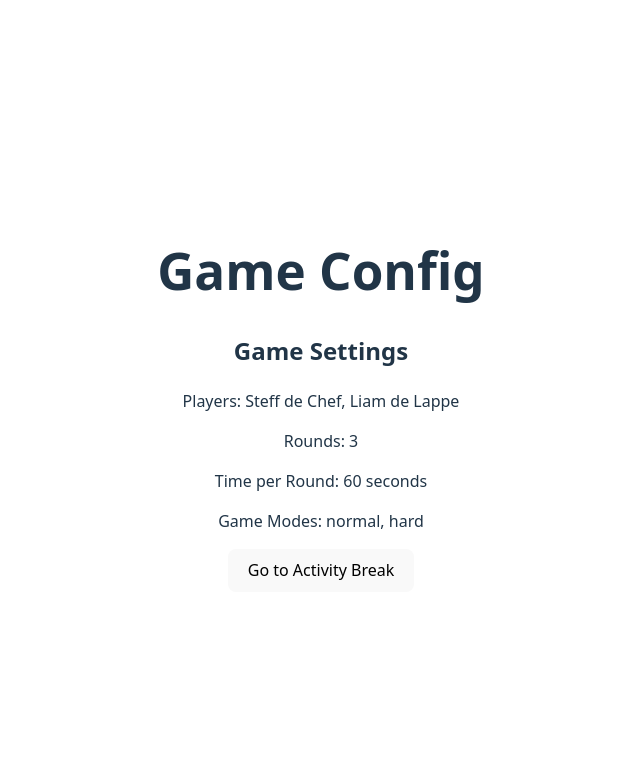
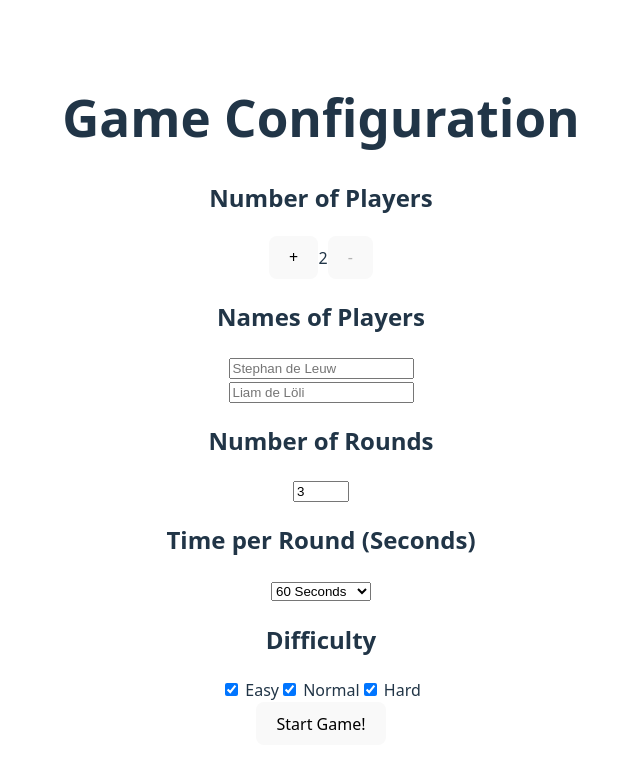
Before and after one commit to hagmannStephan/prosecco-party-vue, a Vue app: page /activity/game-config in a window 1280 px wide. Shown: the top 768 px of the page, without its empty margins (319-959 px from the left). Built offline with nearby package versions, Linux system fonts and the light colour scheme.

Commit message:
chore: added translations to ActivityBreak.vue

```diff
--- /dev/null
+++ b/src/helpers/Activity/configHelper.ts
@@ -0,0 +1,16 @@
+import { useGameStore } from '@/stores/activity/settingsStore';
+
+export function isPiniaComplete(gS: ReturnType<typeof useGameStore>) {
+   if (
+        !gS.getPlayers.length ||
+        gS.getRounds === undefined ||
+        !gS.getTimePerRound ||
+        !gS.getGameModes.length ||
+        gS.getCurrentRound === undefined ||
+        gS.getCurrentPlayer === undefined
+    ) {
+        return false; // Pinia is not complete
+    } else {
+        return true; // Pinia is complete
+    }
+}
--- a/src/i18n.ts
+++ b/src/i18n.ts
@@ -2,13 +2,25 @@ import { createI18n } from "vue-i18n";
 
 import homeEn from "./locales/en/Home.ts";
 import homeDe from "./locales/de/Home.ts";
+import ActivityConfigEn from "./locales/en/games/activity/ActivityConfig.ts";
+import ActivityConfigDe from "./locales/de/games/activity/ActivityConfig.ts";
+import ActivityBreakEn from "./locales/en/games/activity/ActivityBreak.ts";
+import ActivityBreakDe from "./locales/de/games/activity/ActivityBreak.ts";
 
 const messages = {
     en: {
         home: homeEn,
+        activity: {
+            config: ActivityConfigEn,
+            break: ActivityBreakEn,
+        }
     },
     de: {
         home: homeDe,
+        activity: {
+            config: ActivityConfigDe,
+            break: ActivityBreakDe,
+        }
     },
 };
 
--- /dev/null
+++ b/src/locales/de/games/activity/ActivityBreak.ts
@@ -0,0 +1,12 @@
+export default {
+    "title": " ist dran!",
+    "mode": {
+        "title": "Spielmodus",
+        "pantomime": "🎭 Pantomime ",
+        "describe": "🗣️ Beschreiben",
+        "draw": "🖌️ Zeichnen",
+    },
+    "button": {
+        "start": "Runde starten!",
+    }
+}
--- a/src/locales/de/games/activity/ActivityConfig.ts
+++ b/src/locales/de/games/activity/ActivityConfig.ts
@@ -1,11 +1,29 @@
 export default {
-    "activity": {
-        "config": "Spielkonfiguration",
-        "num-players": "Anzahl Spielende",
-        "name-players": "Namen der Spielenden",
-        "num-rounds": "Anzahl Runden",
-        "time-per-round": "Zeit pro Runde",
-        "game-modes": "Spielmodi",
-        "start-game": "Spiel starten!",
-    }
+    "title": "Konfiguration",
+    "player": {
+        "num": "Anzahl Spielende",
+        "name": "Namen der Spielenden",
+        "placeholder": {
+            "1": "Stephan de Leuw",
+            "2": "Liam de Löli",
+            "3+": "Jojo de Chef"
+        }
+    },
+    "round": {
+        "num": "Anzahl Runden",
+        "time": "Zeit pro Runde (Sekunden)",
+        "sec": "Sekunden"
+    },
+    "mode": {
+        "title": "Schwierigkeit",
+        "easy": "Einfach",
+        "normal": "Normal",
+        "hard": "Schwer",
+    },
+    "error": {
+        "min-players": "Es müssen mindestens 2 Spielende teilnehmen.",
+        "name-required": "Bitte geben Sie einen Namen für alle Spielenden ein.",
+        "mode-required": "Bitte wählen Sie mindestens einen Spielmodus.",
+    },
+    "start-game": "Spiel starten!",
 }
--- /dev/null
+++ b/src/locales/en/games/activity/ActivityBreak.ts
@@ -0,0 +1,12 @@
+export default {
+    "title": " is up!",
+    "mode": {
+        "title": "Game Mode",
+        "pantomime": "🎭 Pantomime",
+        "describe": "🗣️ Describe",
+        "draw": "🖌️ Draw",
+    },
+    "button": {
+        "start": "Start Round!",
+    }
+}
--- a/src/locales/en/games/activity/ActivityConfig.ts
+++ b/src/locales/en/games/activity/ActivityConfig.ts
@@ -1,11 +1,29 @@
 export default {
-    "activity": {
-        "config": "Game Configuration",
-        "num-players": "Number of Players",
-        "name-players": "Names of Players",
-        "num-rounds": "Number of Rounds",
-        "time-per-round": "Time per Round",
-        "game-modes": "Game Modes",
-        "start-game": "Start Game!",
-    }
+    "title": "Game Configuration",
+    "player": {
+        "num": "Number of Players",
+        "name": "Names of Players",
+        "placeholder": {
+            "1": "Stephan de Leuw",
+            "2": "Liam de Löli",
+            "3+": "Jojo de Chef"
+        }
+    },
+    "round": {
+        "num": "Number of Rounds",
+        "time": "Time per Round (Seconds)",
+        "sec": "Seconds"
+    },
+    "mode": {
+        "title": "Difficulty",
+        "easy": "Easy",
+        "normal": "Normal",
+        "hard": "Hard",
+    },
+    "error": {
+        "min-players": "At least 2 players must participate.",
+        "name-required": "Please enter a name for all players.",
+        "mode-required": "Please select at least one game mode.",
+    },
+    "start-game": "Start Game!",
 }
--- a/src/stores/activity/settingsStore.ts
+++ b/src/stores/activity/settingsStore.ts
@@ -6,6 +6,17 @@ interface Player {
   score: number;
 }
 
+interface GameMode {
+  id: number;
+  name: string;
+}
+
+const gameModes: GameMode[] = [
+  { id: 1, name: 'pantomime' },
+  { id: 2, name: 'describe' },
+  { id: 3, name: 'draw' },
+];
+
 interface GameSettings {
   players: Player[];
   rounds: number;
@@ -13,6 +24,7 @@ interface GameSettings {
   gameModes: string[];
   currentRound: number;
   currentPlayer: number;
+  currentGameMode?: GameMode;
 }
 
 export const useGameStore = defineStore('game', {
@@ -24,6 +36,7 @@ export const useGameStore = defineStore('game', {
       gameModes: [],
       currentRound: 0,
       currentPlayer: 0,
+      currentGameMode: gameModes[Math.floor(Math.random() * gameModes.length)],
     } as GameSettings,
   }),
   persist: true,
@@ -44,6 +57,7 @@ export const useGameStore = defineStore('game', {
       const totalPlayers = this.gameSettings.players.length;
       // Wrap around to the first player if we reach the end of the list
       this.gameSettings.currentPlayer = (this.gameSettings.currentPlayer + 1) % totalPlayers;
+      this.gameSettings.currentGameMode = gameModes[Math.floor(Math.random() * gameModes.length)];
 
       if (this.gameSettings.currentPlayer === 0) {
         this.gameSettings.currentRound += 1;
@@ -86,6 +100,9 @@ export const useGameStore = defineStore('game', {
     },
     getCurrentPlayer(state) {
       return state.gameSettings.players[state.gameSettings.currentPlayer];
-    }
+    },
+    getCurrentGameMode(state) {
+      return state.gameSettings.currentGameMode;
+    },
   }
 });
--- a/src/views/Home.vue
+++ b/src/views/Home.vue
@@ -8,6 +8,7 @@ const pushRouter = usePushRouter();
 </script>
 
 <template>
+  <!-- TODO: Add option to switch between English and German -->
   <button @click="pushRouter('/activity/game-config')">
     {{  t('home.activities-redirect') }}
   </button>
--- a/src/views/games/activity/ActivityBreak.vue
+++ b/src/views/games/activity/ActivityBreak.vue
@@ -1,10 +1,24 @@
 <script setup lang="ts">
+import { onMounted } from 'vue';
 import { usePushRouter } from '@/helpers/routerHelper';
+import { useGameStore } from '@/stores/activity/settingsStore';
+import { useI18n } from 'vue-i18n';
+import { isPiniaComplete } from '@/helpers/Activity/configHelper';
 
+const { t } = useI18n();
 const pushRouter = usePushRouter();
+const gS = useGameStore();
+
+// Redirect to the game configuration page if the game settings are not complete
+onMounted(() => {
+    if (!isPiniaComplete(gS)) {
+        pushRouter('/activity/config');
+    }
+});
 </script>
 <template>
-    <!-- TODO: Redirect to activity Config if empty or use standard values -->
-    <h1>Activity Break</h1>
-    <button @click="pushRouter('/activity')">Go to Activity Game</button>
+    <h1>{{ gS.getCurrentPlayer.name + t('activity.break.title') }}</h1>
+    <h2>{{ t('activity.break.mode.title') }}</h2>
+    <p>{{ t(`activity.break.mode.${gS.getCurrentGameMode?.name || 'pantomime'}`) }}</p>
+    <button @click="pushRouter('/activity')">{{ t('activity.break.button.start') }}</button>
 </template>
--- a/src/views/games/activity/ActivityConfig.vue
+++ b/src/views/games/activity/ActivityConfig.vue
@@ -1,39 +1,142 @@
 <script setup lang="ts">
-import { ref, onMounted } from 'vue';
+import { ref } from 'vue';
 import { usePushRouter } from '@/helpers/routerHelper';
 import { useGameStore } from '@/stores/activity/settingsStore';
+import { useI18n } from 'vue-i18n';
 
+const { t } = useI18n();
 const pushRouter = usePushRouter();
-
-// Initialize the store
 const gameStore = useGameStore();
 
-// TODO: Replace with actual game settings defined by user with a form
-const gameSettings = ref({
-  players: [
-    { id: 1, name: 'Steff de Chef', score: 0},
-    { id: 2, name: 'Liam de Lappe', score: 0}
-  ],
-  rounds: 3,
-  timePerRound: 60,
-  gameModes: ['normal', 'hard'],
-  currentRound: 0,
-  currentPlayer: 0,
-});
+// Form data
+const players = ref([
+  { id: 1, name: '', score: 0 },
+  { id: 2, name: '', score: 0 }
+]);
+const rounds = ref(3);
+const timePerRound = ref(60);
+const selectedGameModes = ref(['easy', 'normal', 'hard']);
+const gameModes = ['easy', 'normal', 'hard'];
 
-onMounted(() => {
-  // Set settings in the store
-  gameStore.setGameSettings(gameSettings.value);
-})
+// Add a new player
+const addPlayer = () => {
+  const newId = players.value.length > 0 ? Math.max(...players.value.map(p => p.id)) + 1 : 1;
+  players.value.push({ id: newId, name: '', score: 0 });
+};
+
+// Remove a player
+const removePlayer = (id: number) => {
+  if (players.value.length > 2) {
+    players.value = players.value.filter(player => player.id !== id);
+  }
+};
+
+// Submit the form and start the game
+const startGame = () => {
+  // Validate that we have at least 2 players
+  if (players.value.length < 2) {
+    alert(t('activity.config.error.min-players'));
+    return;
+  }
+
+  // Validate that all players have names
+  if (players.value.some(player => !player.name.trim())) {
+    alert(t('activity.config.error.name-required'));
+    return;
+  }
+
+  // Validate that at least one game mode is selected
+  if (selectedGameModes.value.length === 0) {
+    alert(t('activity.config.error.mode-required'));
+    return;
+  }
+
+  // Save settings to the store
+  gameStore.setGameSettings({
+    players: players.value,
+    rounds: rounds.value,
+    timePerRound: timePerRound.value,
+    gameModes: selectedGameModes.value,
+    currentRound: 0,
+    currentPlayer: 0,
+  });
+
+  // Navigate to the game
+  pushRouter('/activity/break');
+};
+
+function getPlaceholder(id: number) {
+  if (id === 1) return t('activity.config.player.placeholder.1');
+  if (id === 2) return t('activity.config.player.placeholder.2');
+  return t('activity.config.player.placeholder.3+');}
 </script>
 
 <template>
-  <h1>Game Config</h1>
-  <h2>Game Settings</h2>
-  <p>Players: {{ gameStore.getPlayers?.map(player => player.name).join(', ') || 'None' }}</p>
-  <p>Rounds: {{ gameStore.getRounds || 0 }}</p>
-  <p>Time per Round: {{ gameStore.getTimePerRound || 0 }} seconds</p>
-  <p>Game Modes: {{ gameStore.getGameModes?.join(', ') || 'None' }}</p>
-  <!-- TODO: Add option to modify wordlist -->
-  <button @click="pushRouter('/activity/break')">Go to Activity Break</button>
+  <div class="config-container">
+    <h1>{{ t('activity.config.title') }}</h1>
+
+    <div class="form-section">
+      <h2>{{ t('activity.config.player.num') }}</h2>
+      <div class="player-controls">
+        <button @click="addPlayer" class="control-button">+</button>
+        <span>{{ players.length }}</span>
+        <button
+          @click="() => players.length > 2 && removePlayer(players[players.length - 1].id)"
+          class="control-button"
+          :disabled="players.length <= 2"
+        >-</button>
+      </div>
+    </div>
+
+    <div class="form-section">
+      <h2>{{ t('activity.config.player.name') }}</h2>
+      <div v-for="player in players" :key="player.id" class="player-input">
+        <input
+          v-model="player.name"
+          type="text"
+          :placeholder="getPlaceholder(player.id)"
+          required
+        />
+        <button
+          v-if="players.length > 2"
+          @click="() => removePlayer(player.id)"
+          class="remove-button"
+        >×</button>
+      </div>
+    </div>
+
+    <div class="form-section">
+      <h2>{{ t('activity.config.round.num') }}</h2>
+      <input v-model.number="rounds" type="number" min="1" max="10" />
+    </div>
+
+    <div class="form-section">
+      <h2>{{ t('activity.config.round.time') }}</h2>
+      <select v-model="timePerRound">
+        <option value="30">30 {{ t('activity.config.round.sec') }}</option>
+        <option value="60">60 {{ t('activity.config.round.sec') }}</option>
+        <option value="90">90 {{ t('activity.config.round.sec') }}</option>
+        <option value="120">120 {{ t('activity.config.round.sec') }}</option>
+      </select>
+    </div>
+
+    <div class="form-section">
+      <h2>{{ t('activity.config.mode.title') }}</h2>
+      <div class="game-modes">
+        <label v-for="mode in gameModes" :key="mode" class="game-mode-option">
+          <input
+            type="checkbox"
+            :value="mode"
+            v-model="selectedGameModes"
+          />
+          {{ t(`activity.config.mode.${mode}`) }}
+        </label>
+      </div>
+    </div>
+
+    <button @click="startGame" class="start-button">
+      {{ t('activity.config.start-game') }}
+    </button>
+  </div>
+  <!-- TODO: Add option to modify word list if PWA -->
 </template>
```
